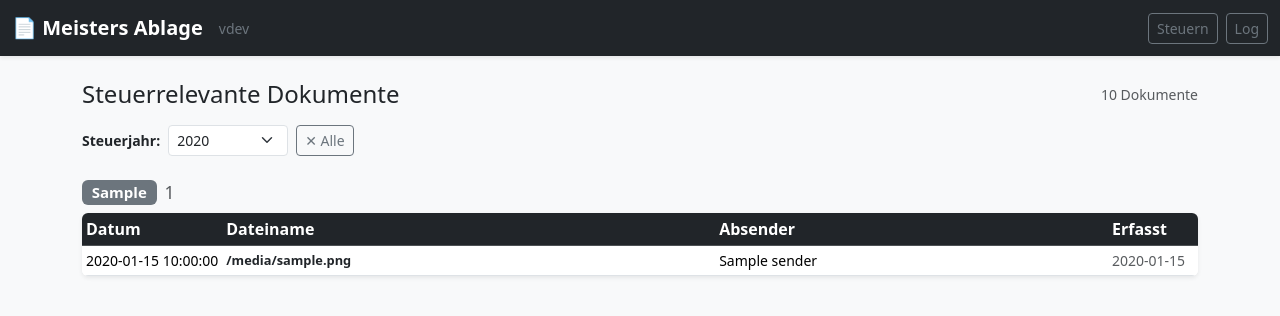
After one commit to ghmeister/ablage, a Flask app: template web/templates/steuern.html in a window 1280 px wide. The commit adds this page. Shown: the top 316 px of the page. Run offline with Flask 3, Linux system fonts and the light colour scheme; the template is opened without the code that fills it: most values are stand-ins (such as "Sample title", 1, 10 or a date in 2020); parts of the project's set-up code (start-up, migrations or seed data) failed here and were passed over.

Commit message:
feat: add tax relevance tagging and Steuern overview page
Documents can now be tagged as tax relevant — manually via a toggle on
the detail page, or automatically during bot processing by the AI
(Lohnausweis, Spendenbescheinigung, Säule 3a, home maintenance trades,
bank tax docs, etc.). A new /steuern page lists all tagged documents
grouped by type with an optional year filter.

Co-Authored-By: Claude Sonnet 4.6 <noreply@anthropic.com>

```diff
--- a/db.py
+++ b/db.py
@@ -47,7 +47,8 @@ CREATE TABLE IF NOT EXISTS documents (
     company            TEXT,
     keywords           TEXT,
     extracted_text     TEXT,
-    matched_rule       TEXT
+    matched_rule       TEXT,
+    tax_relevant       INTEGER NOT NULL DEFAULT 0
 );
 
 CREATE INDEX IF NOT EXISTS idx_doc_type  ON documents(document_type);
@@ -111,6 +112,14 @@ def init_db() -> None:
     conn = _get_connection()
     try:
         conn.executescript(_SCHEMA)
+        # Migration: add tax_relevant column if it doesn't exist yet
+        try:
+            conn.execute(
+                "ALTER TABLE documents ADD COLUMN tax_relevant INTEGER NOT NULL DEFAULT 0"
+            )
+            conn.commit()
+        except Exception:
+            pass  # Column already exists
     finally:
         conn.close()
 
@@ -130,6 +139,7 @@ def insert_document(
     extracted_text: Optional[str] = None,
     matched_rule: Optional[str] = None,
     scan_timestamp: Optional[str] = None,
+    tax_relevant: int = 0,
 ) -> int:
     """Insert a document record and return the new row id."""
     ts = scan_timestamp or datetime.now(timezone.utc).isoformat(timespec="seconds")
@@ -139,12 +149,12 @@ def insert_document(
             INSERT INTO documents
                 (scan_timestamp, original_filename, new_filename, destination_folder,
                  onedrive_path, document_type, document_date, sender, recipient,
-                 company, keywords, extracted_text, matched_rule)
-            VALUES (?, ?, ?, ?, ?, ?, ?, ?, ?, ?, ?, ?, ?)
+                 company, keywords, extracted_text, matched_rule, tax_relevant)
+            VALUES (?, ?, ?, ?, ?, ?, ?, ?, ?, ?, ?, ?, ?, ?)
             """,
             (ts, original_filename, new_filename, destination_folder,
              onedrive_path, document_type, document_date, sender, recipient,
-             company, keywords, extracted_text, matched_rule),
+             company, keywords, extracted_text, matched_rule, tax_relevant),
         )
         return cur.lastrowid
 
@@ -174,6 +184,7 @@ def update_document(doc_id: int, **fields) -> None:
         "new_filename", "document_type", "destination_folder",
         "onedrive_path", "matched_rule",
         "document_date", "sender", "recipient", "company",
+        "tax_relevant",
     }
     updates = {k: v for k, v in fields.items() if k in _allowed}
     if not updates:
@@ -275,6 +286,35 @@ def get_distinct_years() -> list[str]:
     return [r[0] for r in rows if r[0]]
 
 
+def get_tax_relevant_documents(year: Optional[str] = None) -> tuple[list[dict], list[str]]:
+    """
+    Return (docs, years) where docs are all tax_relevant=1 records,
+    optionally filtered by year, sorted by document_type then document_date.
+    years is the list of distinct years with tax-relevant documents (newest first).
+    """
+    with _conn() as conn:
+        year_rows = conn.execute(
+            "SELECT DISTINCT substr(document_date, 1, 4) AS yr "
+            "FROM documents WHERE tax_relevant = 1 AND document_date IS NOT NULL "
+            "ORDER BY yr DESC"
+        ).fetchall()
+        years = [r[0] for r in year_rows if r[0]]
+
+        params: list = []
+        conds = ["tax_relevant = 1"]
+        if year:
+            conds.append("substr(document_date, 1, 4) = ?")
+            params.append(year)
+        where = "WHERE " + " AND ".join(conds)
+        rows = conn.execute(
+            f"SELECT * FROM documents {where} "
+            "ORDER BY document_type ASC, document_date DESC",
+            params,
+        ).fetchall()
+
+    return [dict(r) for r in rows], years
+
+
 def _sanitize_fts_query(query: str) -> str:
     """Convert a user search string into a safe FTS5 MATCH expression."""
     for ch in ('"', "'", '(', ')', '-', '+', '^', '*', ':', '.', ','):
--- a/pdf_renamer_bot.py
+++ b/pdf_renamer_bot.py
@@ -200,6 +200,7 @@ class AblageBot:
                 keywords=", ".join(metadata.get("keywords") or []),
                 extracted_text=(pdf_text[:_MAX_TEXT_STORE] if pdf_text else None),
                 matched_rule=matched_rule,
+                tax_relevant=1 if metadata.get("tax_relevant") else 0,
             )
             print(f"Indexed   : {final_name}")
         except Exception as e:
--- a/web/app.py
+++ b/web/app.py
@@ -367,6 +367,37 @@ def update_metadata(doc_id: int):
     return jsonify(updates)
 
 
+@app.route("/steuern")
+def steuern():
+    year = request.args.get("year", "").strip()
+    docs, years = db_module.get_tax_relevant_documents(year or None)
+    # Group by document_type for display
+    from collections import defaultdict
+    groups: dict[str, list] = defaultdict(list)
+    for doc in docs:
+        groups[doc["document_type"] or "other"].append(doc)
+    return render_template(
+        "steuern.html",
+        groups=dict(groups),
+        years=years,
+        year=year,
+        total=len(docs),
+        type_labels=TYPE_LABELS,
+        type_colors=TYPE_COLORS,
+        archive_configured=_ARCHIVE_ROOT is not None,
+    )
+
+
+@app.route("/api/documents/<int:doc_id>/tax-relevant", methods=["POST"])
+def set_tax_relevant(doc_id: int):
+    data = request.get_json(force=True) or {}
+    value = bool(data.get("tax_relevant", False))
+    if db_module.get_document(doc_id) is None:
+        return jsonify({"error": "not found"}), 404
+    db_module.update_document(doc_id, tax_relevant=1 if value else 0)
+    return jsonify({"tax_relevant": value})
+
+
 @app.route("/view/<int:doc_id>")
 def view_pdf(doc_id: int):
     """HTML wrapper with back button — used by PWA to keep navigation working."""
--- a/web/templates/base.html
+++ b/web/templates/base.html
@@ -53,7 +53,8 @@
   <div class="container-fluid">
     <a class="navbar-brand fw-semibold" href="/">📄 Meisters Ablage</a>
     <span class="text-secondary small">v{{ app_version }}</span>
-    <a class="btn btn-outline-secondary btn-sm ms-auto" href="/logs">Log</a>
+    <a class="btn btn-outline-secondary btn-sm ms-auto me-2" href="/steuern">Steuern</a>
+    <a class="btn btn-outline-secondary btn-sm" href="/logs">Log</a>
   </div>
 </nav>
 <div class="container-lg pb-5">
--- /dev/null
+++ b/web/templates/steuern.html
@@ -0,0 +1,111 @@
+{% extends "base.html" %}
+{% block title %}Steuerrelevante Dokumente{% endblock %}
+{% block content %}
+
+<div class="d-flex justify-content-between align-items-center mb-3">
+  <h1 class="h4 mb-0">Steuerrelevante Dokumente</h1>
+  <span class="text-muted small">{{ total }} Dokument{% if total != 1 %}e{% endif %}</span>
+</div>
+
+{# Year filter #}
+<form method="get" action="/steuern" class="mb-4">
+  <div class="d-flex align-items-center gap-2">
+    <label class="fw-semibold small mb-0">Steuerjahr:</label>
+    <select name="year" class="form-select form-select-sm" style="max-width:120px"
+            onchange="this.form.submit()">
+      <option value="">Alle Jahre</option>
+      {% for y in years %}
+      <option value="{{ y }}" {% if year == y %}selected{% endif %}>{{ y }}</option>
+      {% endfor %}
+    </select>
+    {% if year %}
+    <a href="/steuern" class="btn btn-outline-secondary btn-sm">✕ Alle</a>
+    {% endif %}
+  </div>
+</form>
+
+{% if groups %}
+
+{% for doc_type, docs in groups | dictsort %}
+<div class="mb-4">
+  <h5 class="fw-semibold mb-2 d-flex align-items-center gap-2">
+    <span class="badge bg-{{ doc_type | type_color }}">{{ doc_type | type_label }}</span>
+    <span class="text-muted fw-normal small">{{ docs | length }}</span>
+  </h5>
+
+  {# Desktop table #}
+  <div class="d-none d-md-block table-responsive shadow-sm rounded">
+    <table class="table table-hover table-sm bg-white mb-0 align-middle">
+      <thead class="table-dark">
+        <tr>
+          <th style="width:100px">Datum</th>
+          <th>Dateiname</th>
+          <th>Absender</th>
+          <th style="width:90px">Erfasst</th>
+          {% if archive_configured %}<th style="width:44px"></th>{% endif %}
+        </tr>
+      </thead>
+      <tbody>
+        {% for row in docs %}
+        <tr onclick="window.location='/document/{{ row.id }}'">
+          <td class="text-nowrap small">{{ row.document_date or '–' }}</td>
+          <td class="filename-cell" title="{{ row.new_filename }}">
+            <a href="/document/{{ row.id }}" class="text-decoration-none fw-semibold text-dark"
+               onclick="event.stopPropagation()">{{ row.new_filename }}</a>
+          </td>
+          <td class="small">{{ row.sender or row.company or '–' }}</td>
+          <td class="small text-muted text-nowrap">
+            {{ row.scan_timestamp[:10] if row.scan_timestamp else '–' }}
+          </td>
+          {% if archive_configured %}
+          <td onclick="event.stopPropagation()">
+            <a href="/pdf/{{ row.id }}" target="_blank"
+               class="btn btn-outline-secondary btn-sm py-0 px-1" title="PDF öffnen">&#128196;</a>
+          </td>
+          {% endif %}
+        </tr>
+        {% endfor %}
+      </tbody>
+    </table>
+  </div>
+
+  {# Mobile cards #}
+  <div class="d-md-none d-flex flex-column gap-2">
+    {% for row in docs %}
+    <div class="card doc-card shadow-sm">
+      <div class="card-body py-2 px-3">
+        <a href="/document/{{ row.id }}" class="text-decoration-none text-dark d-block">
+          <span class="doc-filename">{{ row.new_filename }}</span>
+        </a>
+        <div class="d-flex align-items-center gap-2 mt-1">
+          <span class="small text-muted text-truncate flex-grow-1 min-w-0">{{ row.sender or row.company or '–' }}</span>
+          <span class="small text-muted flex-shrink-0">{{ row.document_date or '–' }}</span>
+          {% if archive_configured %}
+          <a href="/pdf/{{ row.id }}" target="_blank"
+             class="btn btn-outline-secondary btn-sm py-0 px-1 flex-shrink-0 pdf-btn-portrait-hidden" title="PDF öffnen">&#128196;</a>
+          {% endif %}
+        </div>
+      </div>
+    </div>
+    {% endfor %}
+  </div>
+</div>
+{% endfor %}
+
+{% else %}
+<div class="text-center py-5 text-muted">
+  <div style="font-size:3rem">★</div>
+  <p class="mt-2">
+    {% if year %}
+    Keine steuerrelevanten Dokumente für {{ year }}.
+    {% else %}
+    Keine steuerrelevanten Dokumente vorhanden.
+    {% endif %}
+  </p>
+  <p class="small">
+    Dokumente können auf der Detailseite als steuerrelevant markiert werden.
+  </p>
+</div>
+{% endif %}
+
+{% endblock %}
```
Also changed, not shown: ai_renamer.py (+12 -1 lines), web/templates/document.html (+33 -0 lines).
